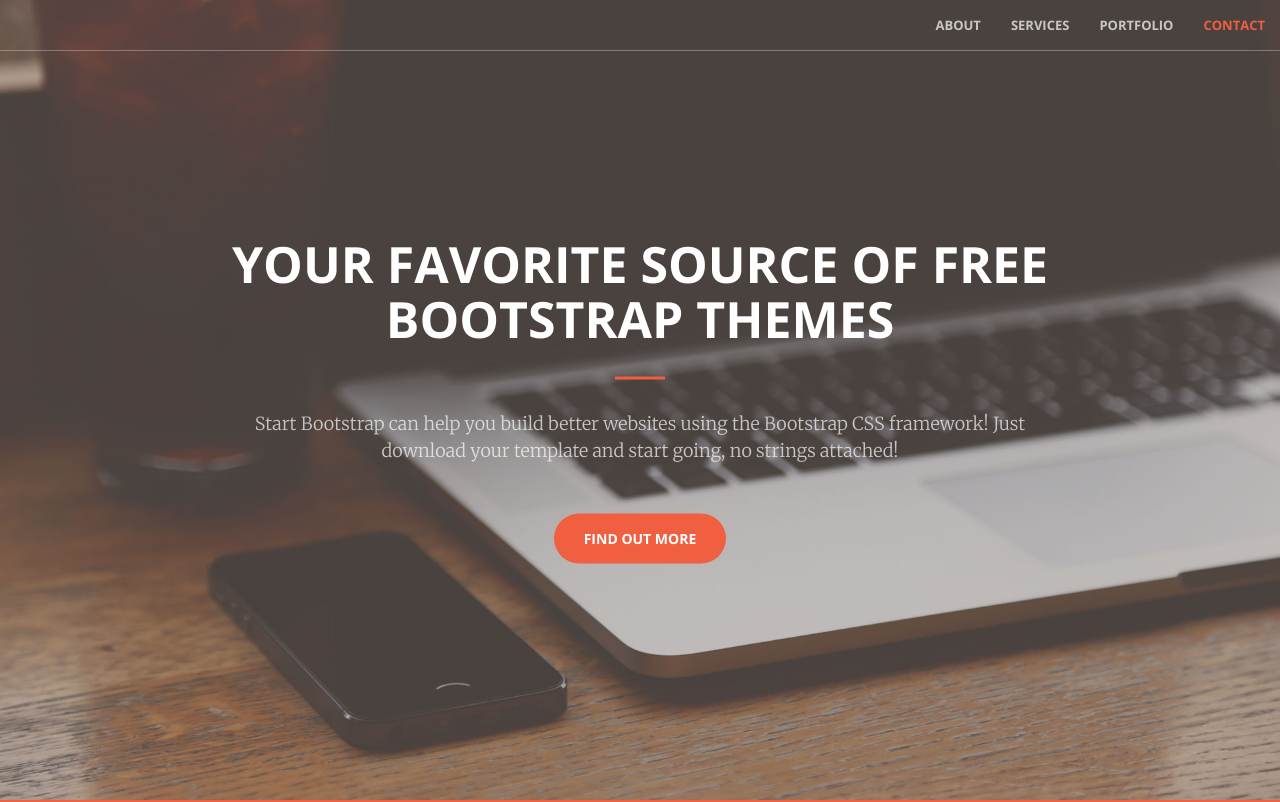
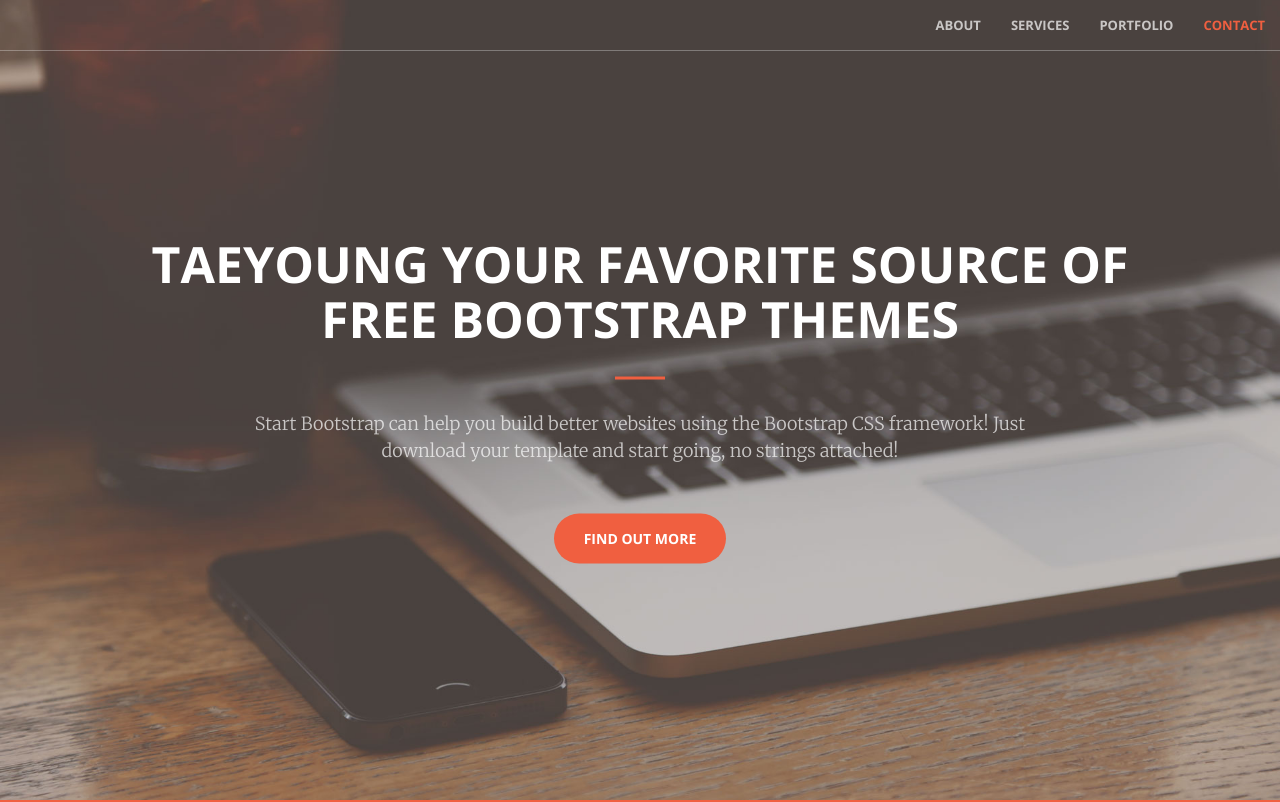
Before and after one commit to taeyoungkr/taeyoungkr.github.io, a website: page index.html in a window 1280 px wide. Shown: the top 802 px of the page. Drawn offline with nearby package versions, Linux system fonts and the light colour scheme.

Commit message:
Update index.html

```diff
--- a/index.html
+++ b/index.html
@@ -71,7 +71,7 @@
     <header>
         <div class="header-content">
             <div class="header-content-inner">
-                <h1 id="homeHeading">Your Favorite Source of Free Bootstrap Themes</h1>
+                <h1 id="homeHeading"> taeyoung Your Favorite Source of Free Bootstrap Themes</h1>
                 <hr>
                 <p>Start Bootstrap can help you build better websites using the Bootstrap CSS framework! Just download your template and start going, no strings attached!</p>
                 <a href="#about" class="btn btn-primary btn-xl page-scroll">Find Out More</a>
```
